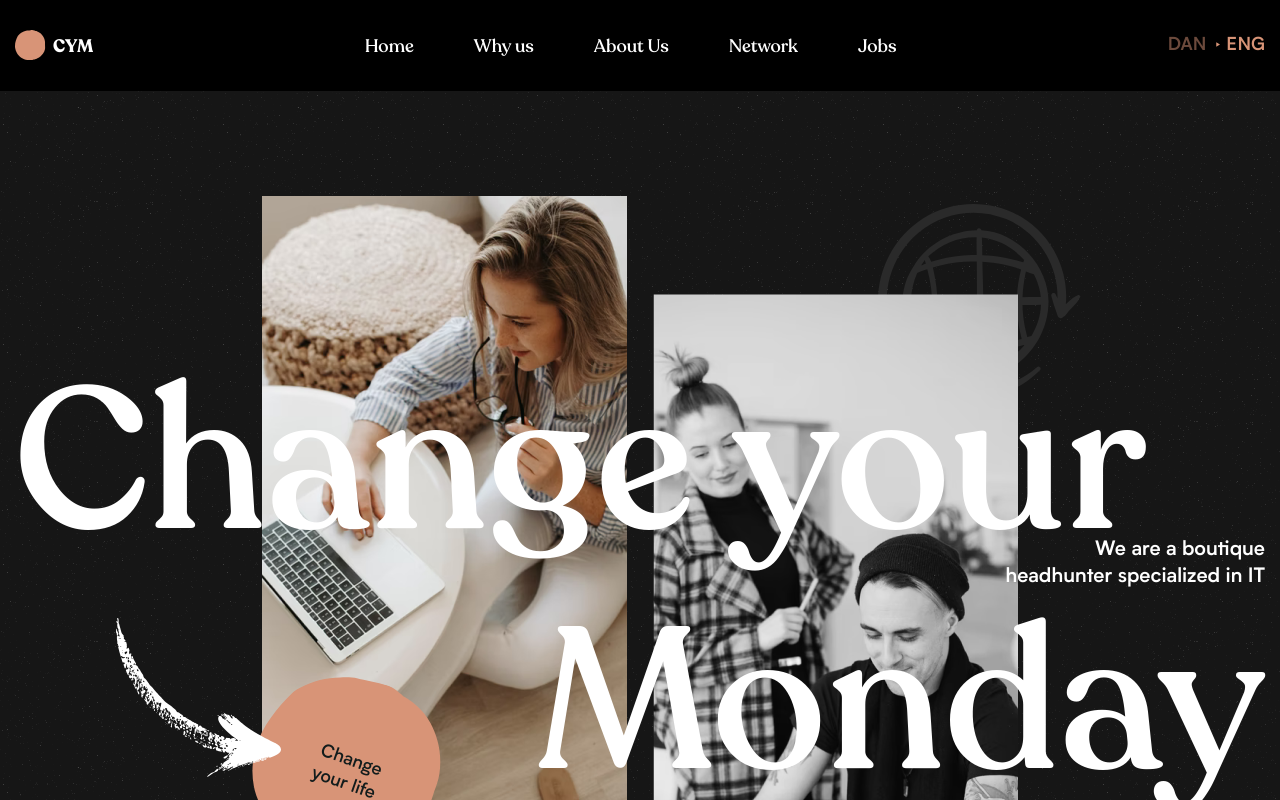
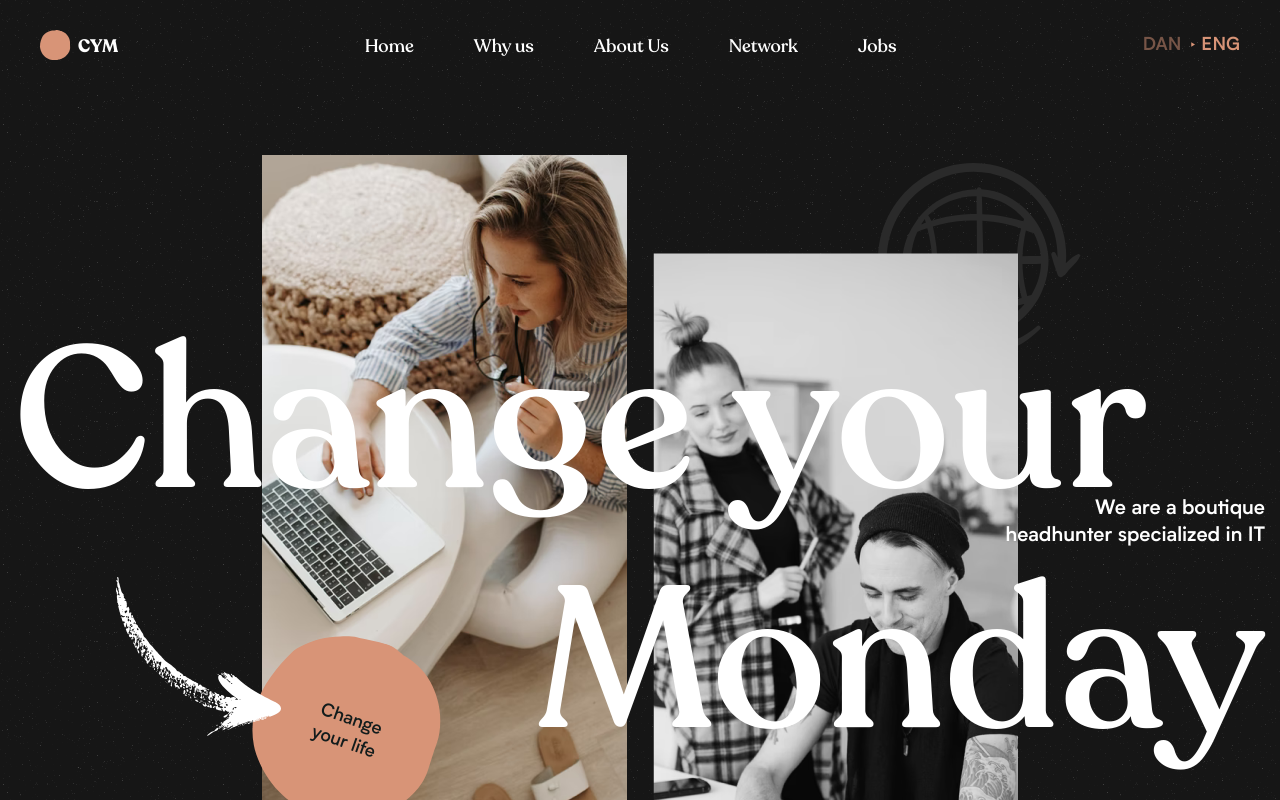
Before and after one commit to MaksHmelnickiy/sabrina, a React (Create React App) app: page / in a window 1280 px wide. Shown: the top 800 px of the page. Built offline with nearby package versions, Linux system fonts and the light colour scheme.

Commit message:
sticky header

```diff
--- a/package.json
+++ b/package.json
@@ -17,6 +17,7 @@
     "express-mailer": "^0.3.1",
     "i18next": "^20.3.1",
     "i18next-browser-languagedetector": "^6.1.2",
+    "lodash": "^4.17.21",
     "nodemailer": "^6.7.2",
     "nodemailer-react": "^1.0.2",
     "npm": "^8.4.0",
@@ -56,6 +57,7 @@
     ]
   },
   "devDependencies": {
+    "@types/lodash": "^4.14.178",
     "@types/nodemailer": "^6.4.4",
     "@types/react-router-dom": "^5.3.3",
     "@types/react-scroll": "^1.8.3",
--- a/src/components/Chips/index.tsx
+++ b/src/components/Chips/index.tsx
@@ -1,5 +1,5 @@
 import React from 'react';
-import { appReactMemo } from '../../hooks';
+import { appReactMemo } from '../../hooks/useMemo';
 
 import {
   StyledButton,
--- a/src/components/Header/index.tsx
+++ b/src/components/Header/index.tsx
@@ -4,6 +4,7 @@ import SwitchLanguage from '../SwitchLanguage';
 import {useTranslation} from "react-i18next";
 import { availableLanguages } from '../../i18n';
 import { Container, Item, MenuList, StyledLink, Wrapper } from './styled';
+import useDocumentScrollThrottled from '../../hooks/useDocumentScrollThrottled';
 
 
 const data = [
@@ -22,12 +23,32 @@ const data = [
 const Header = (): React.ReactElement => {
   const {t, i18n} = useTranslation()
 
+  const [shouldHideHeader, setShouldHideHeader] = React.useState(false);
+  const [shouldShowShadow, setShouldShowShadow] = React.useState(false);
+
+  const MINIMUM_SCROLL = 80;
+  const TIMEOUT_DELAY = 200;
+
+  useDocumentScrollThrottled(callbackData => {
+    if(window.innerWidth > 1200){
+      const { previousScrollTop, currentScrollTop } = callbackData;
+      const isScrolledDown = previousScrollTop < currentScrollTop;
+      const isMinimumScrolled = currentScrollTop > MINIMUM_SCROLL;
+
+      setShouldShowShadow(currentScrollTop > 2);
+
+      setTimeout(() => {
+        setShouldHideHeader(isScrolledDown && isMinimumScrolled);
+      }, TIMEOUT_DELAY);
+    }
+  });
+
   const defaultLanguage = data.findIndex((lang) => {
     return lang.value === i18n.language
   });
 
   return (
-    <Container>
+    <Container show={shouldHideHeader} minScroll={shouldShowShadow}>
       <Wrapper>
         <Logo />
         <MenuList>
--- a/src/components/Header/styled.tsx
+++ b/src/components/Header/styled.tsx
@@ -1,15 +1,26 @@
 import styled from 'styled-components';
 import { Link } from 'react-scroll';
 
-export const Container = styled.div`
+interface IHeaderProps {
+  show?: boolean;
+  minScroll?: boolean;
+}
+
+export const Container = styled.div<IHeaderProps>`
   padding-top: 30px;
   position: fixed;
   left:0;
   right: 0;
-
   z-index: 5;
   padding-bottom: 30px;
-  background: ${props => props.theme.headerBg};
+  top:0;
+  transition: 0.2s;
+  background: rgba(255,255,255,0);
+  ${props => props.minScroll ? `
+    background: ${props.theme.headerBg};
+  ` : ``}
+  ${props => props.show ? `top: -100px;` : `top: 0;`
+}
 `
 export const MenuList = styled.ul`
   display: flex;
@@ -37,4 +48,7 @@ export const Wrapper = styled.div`
   display: flex;
   justify-content: space-between;
   align-items: center;
+  @media (max-width: 1600px){
+    max-width: 1230px;
+  }
 `
--- a/src/constants/colors.tsx
+++ b/src/constants/colors.tsx
@@ -38,7 +38,8 @@ export const DarkTheme = {
     border: 'rgba(105, 110, 118, 0.4)',
     footerLink: '#696E76',
     linkEmail: '#161616',
-    notFoundIcon: '#fff'
+    notFoundIcon: '#fff',
+
 };
 
 export const LightTheme = {
--- /dev/null
+++ b/src/hooks/useDocumentScrollThrottled.tsx
@@ -0,0 +1,29 @@
+import { useEffect, useState } from 'react';
+import { throttle } from 'lodash';
+
+function useDocumentScrollThrottled(callback: (arg0: { previousScrollTop: number; currentScrollTop: number; }) => void) {
+  const [, setScrollPosition] = useState(0);
+  let previousScrollTop = 0;
+
+  function handleDocumentScroll() {
+    const { scrollTop: currentScrollTop } = document.documentElement || document.body;
+
+    setScrollPosition(previousPosition => {
+      previousScrollTop = previousPosition;
+      return currentScrollTop;
+    });
+
+    callback({ previousScrollTop, currentScrollTop });
+  }
+
+  const handleDocumentScrollThrottled = throttle(handleDocumentScroll, 250);
+
+  useEffect(() => {
+    window.addEventListener('scroll', handleDocumentScrollThrottled);
+
+    return () =>
+      window.removeEventListener('scroll', handleDocumentScrollThrottled);
+  }, []);
+}
+
+export default useDocumentScrollThrottled;
--- a/src/routes/index.tsx
+++ b/src/routes/index.tsx
@@ -39,7 +39,6 @@ const IndexRoute = (): React.ReactElement => {
       <Container onClick={event => onClick(event)}>
           <Suspense fallback={null}>
             <Header />
-            <Link to="/">Home</Link>
             <Switch>
               <Route component={MainPage} path="/" exact />
               <Route path="/404" component={NotFoundPage} />
```
Also changed, not shown: src/hooks/useMemo.ts (renamed from src/hooks/index.ts), 1 other file (tests, documents, lock files or other folders).
